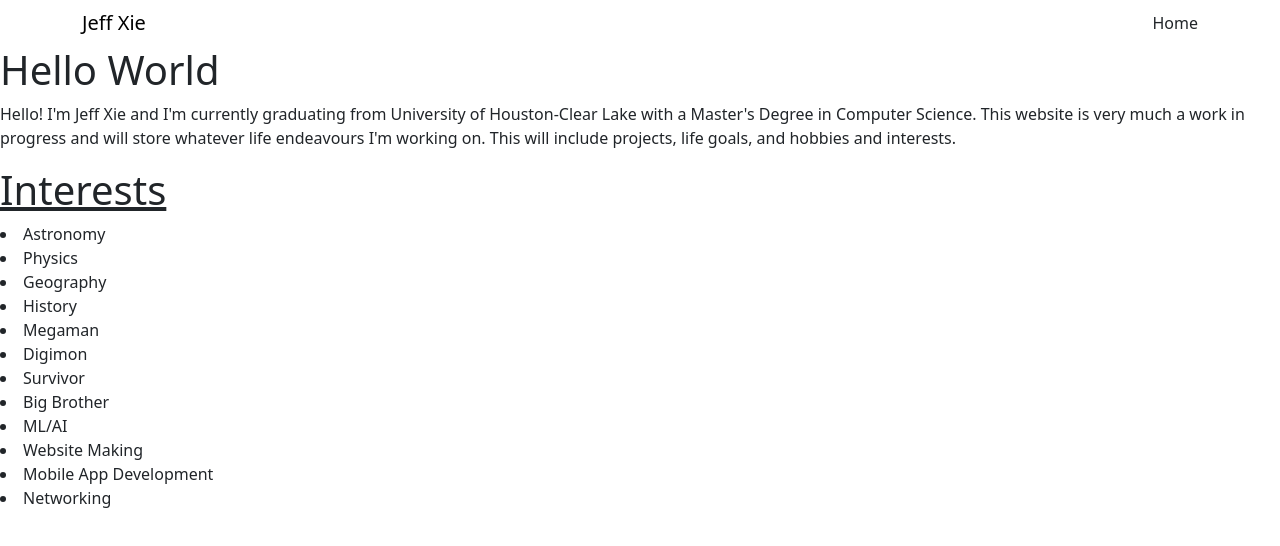
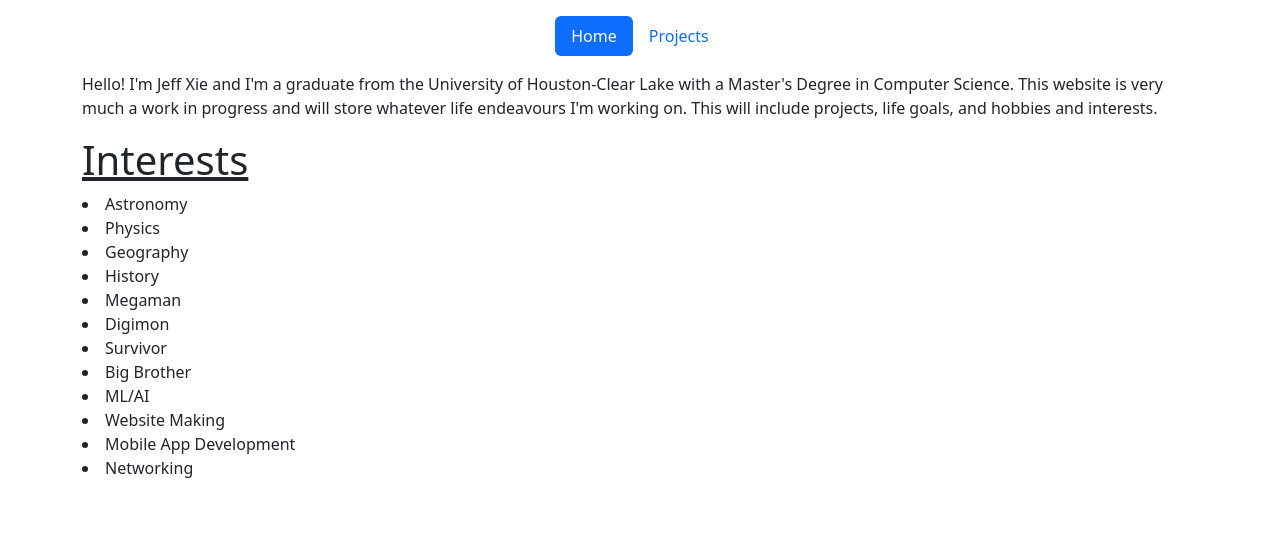
Before and after one commit to lumosityfan/lumosityfan.github.io, a plain HTML site: page index.html in a window 1280 px wide. Drawn offline with nearby package versions, Linux system fonts and the light colour scheme.

Commit message:
Added tab for projects and added random_walk link in projects along with sample image

```diff
--- a/index.html
+++ b/index.html
@@ -7,18 +7,20 @@
         <link href="https://cdn.jsdelivr.net/npm/bootstrap@5.3.5/dist/css/bootstrap.min.css" rel="stylesheet" integrity="sha384-SgOJa3DmI69IUzQ2PVdRZhwQ+dy64/BUtbMJw1MZ8t5HZApcHrRKUc4W0kG879m7" crossorigin="anonymous">
     </head>
     <body>
-        <nav class="navbar navbar-inverse">
         <div class="container">
-                <div class="navbar-header">
-                    <a class="navbar-brand">Jeff Xie</a>
+            <header class="d-flex justify-content-center py-3">
+                <ul class="nav nav-pills">
+                    <li class="nav-item">
+                        <a href="index.html" class="nav-link active" aria-current="page">Home</a>
+                    </li>
+                    <li class="nav-item">
+                        <a href="projects.html" class="nav-link">Projects</a>
+                    </li>
+                </ul>
+            </header>
         </div>
-                <ul class="nav navbar-nav">
-                    <li class="active">Home</li>
-                </ul>
-            </div>
-        </nav>
-        <h1>Hello World</h1>
-        <p>Hello! I'm Jeff Xie and I'm currently graduating from University of Houston-Clear Lake with a Master's Degree in Computer Science. This website is very much
+        <div class="container">
+            <p>Hello! I'm Jeff Xie and I'm a graduate from the University of Houston-Clear Lake with a Master's Degree in Computer Science. This website is very much
                 a work in progress and will store whatever life endeavours I'm working on. This will include projects, life goals, and hobbies and interests.
             </p>
             <h1><u>Interests</u></h1>
@@ -34,6 +36,7 @@
             <li>Website Making</li>
             <li>Mobile App Development</li>
             <li>Networking</li>
+        </div>
         <script src="https://cdn.jsdelivr.net/npm/bootstrap@5.3.5/dist/js/bootstrap.bundle.min.js" integrity="sha384-k6d4wzSIapyDyv1kpU366/PK5hCdSbCRGRCMv+eplOQJWyd1fbcAu9OCUj5zNLiq" crossorigin="anonymous"></script>
     </body>
 </html>
```
Also changed, not shown: projects.html (added, +30 -0 lines), random_walk_sample.png (added). Lines whose indentation alone changed are shown as unchanged.
